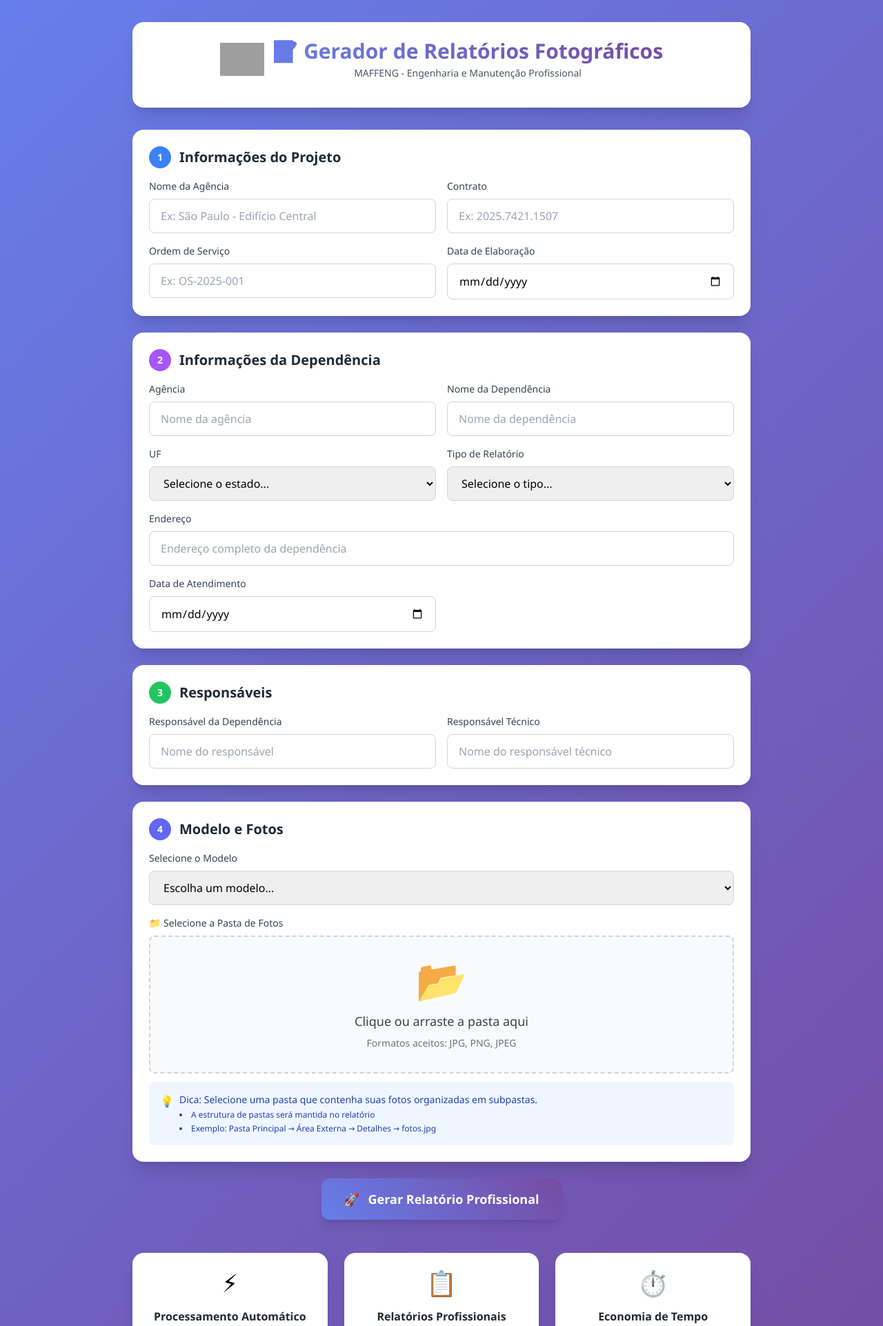
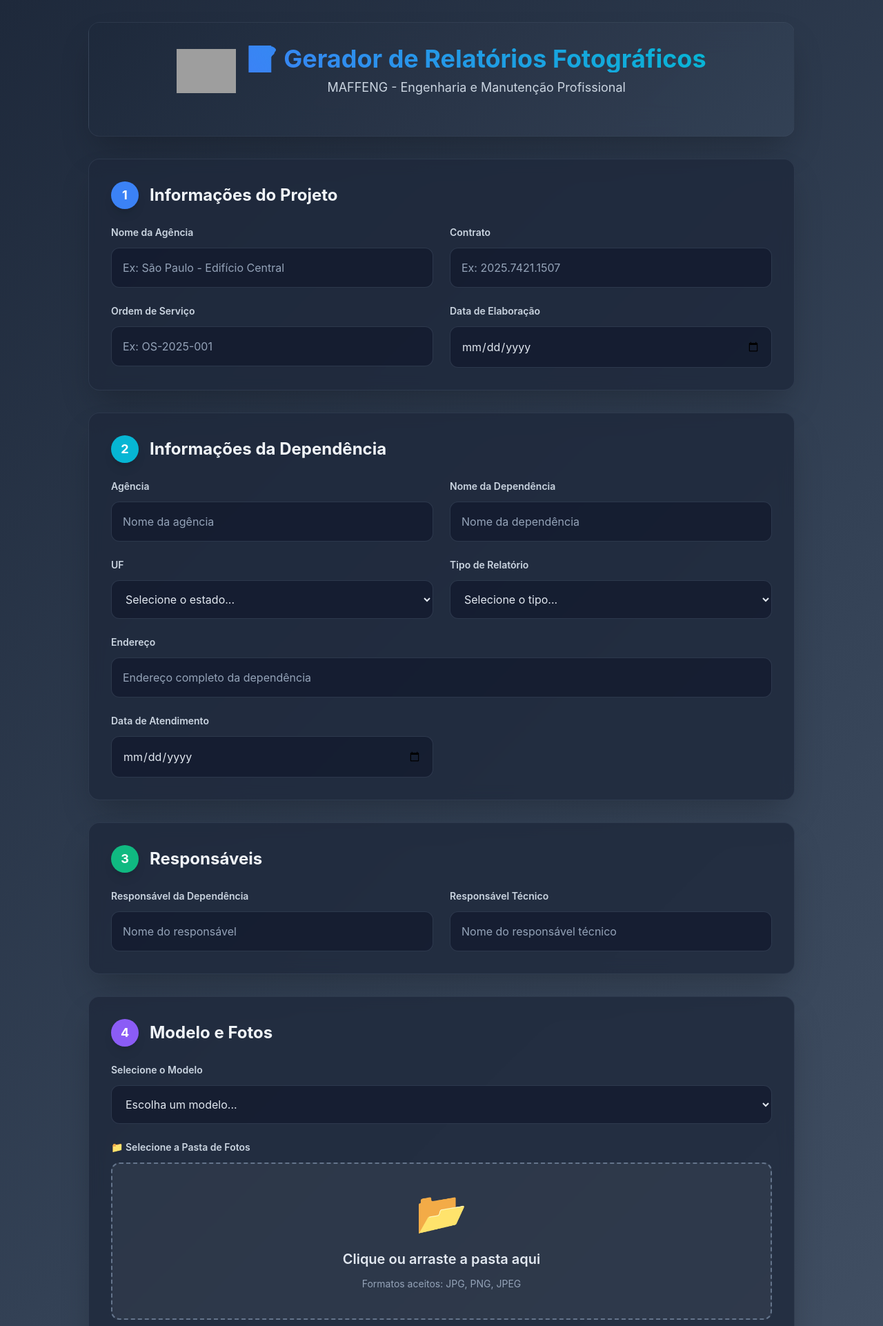
Before and after one commit to ThiagoNbarbosa/SCRIPT, a Flask app: page / in a window 1280 px wide. Shown: the top 1922 px of the page at 69% size. Run offline with Flask 3, Linux system fonts and the light colour scheme; some libraries are stand-ins or nearby versions; grey boxes are pictures that could not be loaded.

Commit message:
Assistant checkpoint: Aplicar design moderno com tons de azul escuro
Assistant generated file changes:
- templates/index.html: Atualizar design com tons similares ao dashboard MAFFENG

---

User prompt:

Eu quero alterar o estilo para semlhante ao aplicativo deployed recentemente.

https://maffeng-dashboard-despesas.replit.app/

eu quero tons semelhantes

Replit-Commit-Author: Assistant
Replit-Commit-Session-Id: c0f180aa-bf5d-4cf5-843b-313735b6b5fe

```diff
--- a/templates/index.html
+++ b/templates/index.html
@@ -8,44 +8,67 @@
     <script src="https://cdn.tailwindcss.com"></script>
     <style>
         body {
-            background: linear-gradient(135deg, #667eea 0%, #764ba2 100%);
+            background: linear-gradient(135deg, #1e293b 0%, #334155 50%, #475569 100%);
             min-height: 100vh;
-            font-family: 'Segoe UI', Tahoma, Geneva, Verdana, sans-serif;
+            font-family: 'Inter', 'Segoe UI', Tahoma, Geneva, Verdana, sans-serif;
         }
         .gradient-text {
-            background: linear-gradient(45deg, #667eea, #764ba2);
+            background: linear-gradient(45deg, #3b82f6, #06b6d4);
             -webkit-background-clip: text;
             -webkit-text-fill-color: transparent;
             background-clip: text;
         }
         .custom-file-upload {
-            border: 2px dashed #cbd5e0;
+            border: 2px dashed #64748b;
+            transition: all 0.3s ease;
+            background: rgba(255, 255, 255, 0.05);
+        }
+        .custom-file-upload:hover {
+            border-color: #3b82f6;
+            background: rgba(59, 130, 246, 0.1);
+        }
+        .btn-primary {
+            background: linear-gradient(135deg, #3b82f6 0%, #1d4ed8 100%);
             transition: all 0.3s ease;
         }
-        .custom-file-upload:hover {
-            border-color: #667eea;
-            background-color: #f7fafc;
+        .btn-primary:hover {
+            transform: translateY(-2px);
+            box-shadow: 0 20px 40px rgba(59, 130, 246, 0.4);
         }
-        .btn-gradient {
-            background: linear-gradient(45deg, #667eea, #764ba2);
-            transition: all 0.3s ease;
+        .card-dark {
+            background: rgba(30, 41, 59, 0.8);
+            backdrop-filter: blur(10px);
+            border: 1px solid rgba(100, 116, 139, 0.2);
         }
-        .btn-gradient:hover {
-            transform: translateY(-2px);
-            box-shadow: 0 10px 25px rgba(102, 126, 234, 0.3);
+        .input-dark {
+            background: rgba(15, 23, 42, 0.6);
+            border: 1px solid rgba(100, 116, 139, 0.3);
+            color: #e2e8f0;
+        }
+        .input-dark:focus {
+            background: rgba(15, 23, 42, 0.8);
+            border-color: #3b82f6;
+            box-shadow: 0 0 0 3px rgba(59, 130, 246, 0.1);
+        }
+        .input-dark::placeholder {
+            color: #94a3b8;
+        }
+        .header-gradient {
+            background: linear-gradient(135deg, rgba(30, 41, 59, 0.95) 0%, rgba(51, 65, 85, 0.95) 100%);
+            backdrop-filter: blur(20px);
         }
     </style>
 </head>
 <body class="min-h-screen py-8 px-4">
-    <div class="max-w-4xl mx-auto">
+    <div class="max-w-5xl mx-auto">
         <!-- Header com Logo -->
         <div class="text-center mb-8">
-            <div class="bg-white rounded-2xl p-6 shadow-xl mb-6">
-                <div class="flex items-center justify-center mb-4">
-                    <img src="/static/logo.png" alt="MAFFENG Logo" class="h-12 w-auto mr-3" onerror="this.style.display='none'">
+            <div class="header-gradient rounded-2xl p-8 shadow-2xl mb-6 border border-slate-600/30">
+                <div class="flex items-center justify-center mb-6">
+                    <img src="/static/logo.png" alt="MAFFENG Logo" class="h-16 w-auto mr-4" onerror="this.style.display='none'">
                     <div>
-                        <h1 class="text-3xl font-bold gradient-text">📝 Gerador de Relatórios Fotográficos</h1>
-                        <p class="text-gray-600 text-sm mt-1">MAFFENG - Engenharia e Manutenção Profissional</p>
+                        <h1 class="text-4xl font-bold gradient-text mb-2">📝 Gerador de Relatórios Fotográficos</h1>
+                        <p class="text-slate-300 text-lg">MAFFENG - Engenharia e Manutenção Profissional</p>
                     </div>
                 </div>
             </div>
@@ -55,7 +78,7 @@
         {% with messages = get_flashed_messages() %}
             {% if messages %}
                 {% for message in messages %}
-                    <div class="bg-green-100 border border-green-400 text-green-700 px-4 py-3 rounded-lg mb-6 shadow-md">
+                    <div class="bg-emerald-500/10 border border-emerald-500/30 text-emerald-300 px-6 py-4 rounded-xl mb-6 shadow-lg backdrop-blur-sm">
                         {{ message }}
                     </div>
                 {% endfor %}
@@ -63,64 +86,64 @@
         {% endwith %}
 
         <!-- Formulário Principal -->
-        <form method="POST" action="/upload_fotos" enctype="multipart/form-data" class="space-y-6">
+        <form method="POST" action="/upload_fotos" enctype="multipart/form-data" class="space-y-8">
 
             <!-- Informações do Projeto -->
-            <div class="bg-white rounded-2xl p-6 shadow-xl">
-                <h3 class="text-xl font-semibold text-gray-800 mb-4 flex items-center">
-                    <span class="bg-blue-500 text-white rounded-full w-8 h-8 flex items-center justify-center text-sm mr-3">1</span>
+            <div class="card-dark rounded-2xl p-8 shadow-2xl">
+                <h3 class="text-2xl font-bold text-slate-100 mb-6 flex items-center">
+                    <span class="bg-blue-500 text-white rounded-full w-10 h-10 flex items-center justify-center text-lg mr-4 shadow-lg">1</span>
                     Informações do Projeto
                 </h3>
-                <div class="grid grid-cols-1 md:grid-cols-2 gap-4">
+                <div class="grid grid-cols-1 md:grid-cols-2 gap-6">
                     <div>
-                        <label class="block text-sm font-medium text-gray-700 mb-2">Nome da Agência</label>
+                        <label class="block text-sm font-semibold text-slate-300 mb-3">Nome da Agência</label>
                         <input type="text" name="nome" required
-                               class="w-full px-4 py-3 border border-gray-300 rounded-lg focus:ring-2 focus:ring-blue-500 focus:border-transparent transition"
+                               class="input-dark w-full px-4 py-4 rounded-xl focus:outline-none transition-all duration-300"
                                placeholder="Ex: São Paulo - Edifício Central">
                     </div>
                     <div>
-                        <label class="block text-sm font-medium text-gray-700 mb-2">Contrato</label>
+                        <label class="block text-sm font-semibold text-slate-300 mb-3">Contrato</label>
                         <input type="text" name="ctr" required
-                               class="w-full px-4 py-3 border border-gray-300 rounded-lg focus:ring-2 focus:ring-blue-500 focus:border-transparent transition"
+                               class="input-dark w-full px-4 py-4 rounded-xl focus:outline-none transition-all duration-300"
                                placeholder="Ex: 2025.7421.1507">
                     </div>
                     <div>
-                        <label class="block text-sm font-medium text-gray-700 mb-2">Ordem de Serviço</label>
+                        <label class="block text-sm font-semibold text-slate-300 mb-3">Ordem de Serviço</label>
                         <input type="text" name="os" required
-                               class="w-full px-4 py-3 border border-gray-300 rounded-lg focus:ring-2 focus:ring-blue-500 focus:border-transparent transition"
+                               class="input-dark w-full px-4 py-4 rounded-xl focus:outline-none transition-all duration-300"
                                placeholder="Ex: OS-2025-001">
                     </div>
                     <div>
-                        <label class="block text-sm font-medium text-gray-700 mb-2">Data de Elaboração</label>
+                        <label class="block text-sm font-semibold text-slate-300 mb-3">Data de Elaboração</label>
                         <input type="date" name="data_elb" required
-                               class="w-full px-4 py-3 border border-gray-300 rounded-lg focus:ring-2 focus:ring-blue-500 focus:border-transparent transition">
+                               class="input-dark w-full px-4 py-4 rounded-xl focus:outline-none transition-all duration-300">
                     </div>
                 </div>
             </div>
 
             <!-- Informações da Dependência -->
-            <div class="bg-white rounded-2xl p-6 shadow-xl">
-                <h3 class="text-xl font-semibold text-gray-800 mb-4 flex items-center">
-                    <span class="bg-purple-500 text-white rounded-full w-8 h-8 flex items-center justify-center text-sm mr-3">2</span>
+            <div class="card-dark rounded-2xl p-8 shadow-2xl">
+                <h3 class="text-2xl font-bold text-slate-100 mb-6 flex items-center">
+                    <span class="bg-cyan-500 text-white rounded-full w-10 h-10 flex items-center justify-center text-lg mr-4 shadow-lg">2</span>
                     Informações da Dependência
                 </h3>
-                <div class="grid grid-cols-1 md:grid-cols-2 gap-4">
+                <div class="grid grid-cols-1 md:grid-cols-2 gap-6">
                     <div>
-                        <label class="block text-sm font-medium text-gray-700 mb-2">Agência</label>
+                        <label class="block text-sm font-semibold text-slate-300 mb-3">Agência</label>
                         <input type="text" name="ag" required
-                               class="w-full px-4 py-3 border border-gray-300 rounded-lg focus:ring-2 focus:ring-purple-500 focus:border-transparent transition"
+                               class="input-dark w-full px-4 py-4 rounded-xl focus:outline-none transition-all duration-300"
                                placeholder="Nome da agência">
                     </div>
                     <div>
-                        <label class="block text-sm font-medium text-gray-700 mb-2">Nome da Dependência</label>
+                        <label class="block text-sm font-semibold text-slate-300 mb-3">Nome da Dependência</label>
                         <input type="text" name="nome_dependencia" required
-                               class="w-full px-4 py-3 border border-gray-300 rounded-lg focus:ring-2 focus:ring-purple-500 focus:border-transparent transition"
+                               class="input-dark w-full px-4 py-4 rounded-xl focus:outline-none transition-all duration-300"
                                placeholder="Nome da dependência">
                     </div>
                     <div>
-                        <label class="block text-sm font-medium text-gray-700 mb-2">UF</label>
+                        <label class="block text-sm font-semibold text-slate-300 mb-3">UF</label>
                         <select name="uf" required
-                                class="w-full px-4 py-3 border border-gray-300 rounded-lg focus:ring-2 focus:ring-purple-500 focus:border-transparent transition">
+                                class="input-dark w-full px-4 py-4 rounded-xl focus:outline-none transition-all duration-300">
                             <option value="">Selecione o estado...</option>
                             <option value="AC">Acre</option>
                             <option value="AL">Alagoas</option>
@@ -152,9 +175,9 @@
                         </select>
                     </div>
                     <div>
-                        <label class="block text-sm font-medium text-gray-700 mb-2">Tipo de Relatório</label>
+                        <label class="block text-sm font-semibold text-slate-300 mb-3">Tipo de Relatório</label>
                         <select name="tipo" required
-                                class="w-full px-4 py-3 border border-gray-300 rounded-lg focus:ring-2 focus:ring-purple-500 focus:border-transparent transition">
+                                class="input-dark w-full px-4 py-4 rounded-xl focus:outline-none transition-all duration-300">
                             <option value="">Selecione o tipo...</option>
                             <option value="Preventivo">Preventivo</option>
                             <option value="Corretivo">Corretivo</option>
@@ -162,52 +185,52 @@
                         </select>
                     </div>
                     <div class="md:col-span-2">
-                        <label class="block text-sm font-medium text-gray-700 mb-2">Endereço</label>
+                        <label class="block text-sm font-semibold text-slate-300 mb-3">Endereço</label>
                         <input type="text" name="end" required
-                               class="w-full px-4 py-3 border border-gray-300 rounded-lg focus:ring-2 focus:ring-purple-500 focus:border-transparent transition"
+                               class="input-dark w-full px-4 py-4 rounded-xl focus:outline-none transition-all duration-300"
                                placeholder="Endereço completo da dependência">
                     </div>
                     <div>
-                        <label class="block text-sm font-medium text-gray-700 mb-2">Data de Atendimento</label>
+                        <label class="block text-sm font-semibold text-slate-300 mb-3">Data de Atendimento</label>
                         <input type="date" name="data_att" required
-                               class="w-full px-4 py-3 border border-gray-300 rounded-lg focus:ring-2 focus:ring-purple-500 focus:border-transparent transition">
+                               class="input-dark w-full px-4 py-4 rounded-xl focus:outline-none transition-all duration-300">
                     </div>
                 </div>
             </div>
 
             <!-- Responsáveis -->
-            <div class="bg-white rounded-2xl p-6 shadow-xl">
-                <h3 class="text-xl font-semibold text-gray-800 mb-4 flex items-center">
-                    <span class="bg-green-500 text-white rounded-full w-8 h-8 flex items-center justify-center text-sm mr-3">3</span>
+            <div class="card-dark rounded-2xl p-8 shadow-2xl">
+                <h3 class="text-2xl font-bold text-slate-100 mb-6 flex items-center">
+                    <span class="bg-emerald-500 text-white rounded-full w-10 h-10 flex items-center justify-center text-lg mr-4 shadow-lg">3</span>
                     Responsáveis
                 </h3>
-                <div class="grid grid-cols-1 md:grid-cols-2 gap-4">
+                <div class="grid grid-cols-1 md:grid-cols-2 gap-6">
                     <div>
-                        <label class="block text-sm font-medium text-gray-700 mb-2">Responsável da Dependência</label>
+                        <label class="block text-sm font-semibold text-slate-300 mb-3">Responsável da Dependência</label>
                         <input type="text" name="resp_dep" required
-                               class="w-full px-4 py-3 border border-gray-300 rounded-lg focus:ring-2 focus:ring-green-500 focus:border-transparent transition"
+                               class="input-dark w-full px-4 py-4 rounded-xl focus:outline-none transition-all duration-300"
                                placeholder="Nome do responsável">
                     </div>
                     <div>
-                        <label class="block text-sm font-medium text-gray-700 mb-2">Responsável Técnico</label>
+                        <label class="block text-sm font-semibold text-slate-300 mb-3">Responsável Técnico</label>
                         <input type="text" name="resp_tec" required
-                               class="w-full px-4 py-3 border border-gray-300 rounded-lg focus:ring-2 focus:ring-green-500 focus:border-transparent transition"
+                               class="input-dark w-full px-4 py-4 rounded-xl focus:outline-none transition-all duration-300"
                                placeholder="Nome do responsável técnico">
                     </div>
                 </div>
             </div>
 
             <!-- Seleção de Arquivos -->
-            <div class="bg-white rounded-2xl p-6 shadow-xl">
-                <h3 class="text-xl font-semibold text-gray-800 mb-4 flex items-center">
-                    <span class="bg-indigo-500 text-white rounded-full w-8 h-8 flex items-center justify-center text-sm mr-3">4</span>
+            <div class="card-dark rounded-2xl p-8 shadow-2xl">
+                <h3 class="text-2xl font-bold text-slate-100 mb-6 flex items-center">
+                    <span class="bg-violet-500 text-white rounded-full w-10 h-10 flex items-center justify-center text-lg mr-4 shadow-lg">4</span>
                     Modelo e Fotos
                 </h3>
-                <div class="space-y-4">
+                <div class="space-y-6">
                     <div>
-                        <label class="block text-sm font-medium text-gray-700 mb-2">Selecione o Modelo</label>
+                        <label class="block text-sm font-semibold text-slate-300 mb-3">Selecione o Modelo</label>
                         <select name="modelo" required
-                                class="w-full px-4 py-3 border border-gray-300 rounded-lg focus:ring-2 focus:ring-indigo-500 focus:border-transparent transition">
+                                class="input-dark w-full px-4 py-4 rounded-xl focus:outline-none transition-all duration-300">
                             <option value="">Escolha um modelo...</option>
                             {% for modelo in modelos %}
                                 <option value="{{ modelo }}">{{ modelo.replace('.docx', '') }}</option>
@@ -216,26 +239,26 @@
                     </div>
 
                     <div>
-                        <label class="block text-sm font-medium text-gray-700 mb-2">📁 Selecione a Pasta de Fotos</label>
-                        <div class="custom-file-upload border-2 border-dashed border-gray-300 rounded-lg p-8 text-center bg-gray-50">
+                        <label class="block text-sm font-semibold text-slate-300 mb-3">📁 Selecione a Pasta de Fotos</label>
+                        <div class="custom-file-upload border-2 border-dashed rounded-xl p-10 text-center">
                             <input type="file" id="fotos" name="pasta_fotos"
                                    webkitdirectory directory multiple accept="image/*"
                                    required class="hidden">
                             <label for="fotos" class="cursor-pointer">
-                                <div class="text-6xl mb-4">📂</div>
-                                <p class="text-lg font-medium text-gray-700 mb-2">Clique ou arraste a pasta aqui</p>
-                                <p class="text-sm text-gray-500">Formatos aceitos: JPG, PNG, JPEG</p>
+                                <div class="text-6xl mb-6 text-slate-400">📂</div>
+                                <p class="text-xl font-semibold text-slate-200 mb-3">Clique ou arraste a pasta aqui</p>
+                                <p class="text-sm text-slate-400">Formatos aceitos: JPG, PNG, JPEG</p>
                             </label>
-                            <div id="file-count" class="mt-4 p-3 bg-blue-100 rounded-lg hidden">
-                                <p class="text-blue-800 font-medium"></p>
+                            <div id="file-count" class="mt-6 p-4 bg-blue-500/10 rounded-xl border border-blue-500/30 hidden">
+                                <p class="text-blue-300 font-semibold"></p>
                             </div>
                         </div>
-                        <div class="mt-3 p-4 bg-blue-50 rounded-lg">
+                        <div class="mt-4 p-6 bg-slate-800/50 rounded-xl border border-slate-600/30">
                             <div class="flex items-start">
-                                <span class="text-blue-500 mr-2">💡</span>
-                                <div class="text-sm text-blue-800">
-                                    <p class="font-medium mb-1">Dica: Selecione uma pasta que contenha suas fotos organizadas em subpastas.</p>
-                                    <ul class="list-disc list-inside space-y-1 text-xs">
+                                <span class="text-blue-400 mr-3 text-xl">💡</span>
+                                <div class="text-sm text-slate-300">
+                                    <p class="font-semibold mb-2">Dica: Selecione uma pasta que contenha suas fotos organizadas em subpastas.</p>
+                                    <ul class="list-disc list-inside space-y-1 text-xs text-slate-400">
                                         <li>A estrutura de pastas será mantida no relatório</li>
                                         <li>Exemplo: Pasta Principal → Área Externa → Detalhes → fotos.jpg</li>
                                     </ul>
@@ -249,34 +272,34 @@
             <!-- Botão de Envio -->
             <div class="text-center">
                 <button type="submit"
-                        class="btn-gradient text-white px-8 py-4 rounded-xl font-bold text-lg shadow-lg hover:shadow-xl transform transition duration-300 hover:scale-105">
-                    <span class="mr-2">🚀</span> Gerar Relatório Profissional
+                        class="btn-primary text-white px-12 py-5 rounded-xl font-bold text-xl shadow-2xl hover:shadow-blue-500/25 transform transition duration-300 hover:scale-105">
+                    <span class="mr-3">🚀</span> Gerar Relatório Profissional
                 </button>
             </div>
         </form>
 
         <!-- Features Section -->
-        <div class="mt-12 grid grid-cols-1 md:grid-cols-3 gap-6">
-            <div class="bg-white rounded-2xl p-6 shadow-xl text-center">
-                <div class="text-4xl mb-4">⚡</div>
-                <h4 class="font-bold text-gray-800 mb-2">Processamento Automático</h4>
-                <p class="text-sm text-gray-600">Organização sistemática das fotos seguindo a estrutura de pastas</p>
+        <div class="mt-16 grid grid-cols-1 md:grid-cols-3 gap-8">
+            <div class="card-dark rounded-2xl p-8 shadow-2xl text-center border border-slate-600/30">
+                <div class="text-5xl mb-6">⚡</div>
+                <h4 class="font-bold text-slate-100 text-xl mb-3">Processamento Automático</h4>
+                <p class="text-sm text-slate-400">Organização sistemática das fotos seguindo a estrutura de pastas</p>
             </div>
-            <div class="bg-white rounded-2xl p-6 shadow-xl text-center">
-                <div class="text-4xl mb-4">📋</div>
-                <h4 class="font-bold text-gray-800 mb-2">Relatórios Profissionais</h4>
-                <p class="text-sm text-gray-600">Documentos formatados profissionalmente com sua marca</p>
+            <div class="card-dark rounded-2xl p-8 shadow-2xl text-center border border-slate-600/30">
+                <div class="text-5xl mb-6">📋</div>
+                <h4 class="font-bold text-slate-100 text-xl mb-3">Relatórios Profissionais</h4>
+                <p class="text-sm text-slate-400">Documentos formatados profissionalmente com sua marca</p>
             </div>
-            <div class="bg-white rounded-2xl p-6 shadow-xl text-center">
-                <div class="text-4xl mb-4">⏱️</div>
-                <h4 class="font-bold text-gray-800 mb-2">Economia de Tempo</h4>
-                <p class="text-sm text-gray-600">Processo que levaria horas agora é feito em minutos</p>
+            <div class="card-dark rounded-2xl p-8 shadow-2xl text-center border border-slate-600/30">
+                <div class="text-5xl mb-6">⏱️</div>
+                <h4 class="font-bold text-slate-100 text-xl mb-3">Economia de Tempo</h4>
+                <p class="text-sm text-slate-400">Processo que levaria horas agora é feito em minutos</p>
             </div>
         </div>
 
         <!-- Footer -->
-        <div class="text-center mt-12">
-            <p class="text-white text-sm opacity-75">
+        <div class="text-center mt-16">
+            <p class="text-slate-400 text-sm">
                 DEV: Thiago Nascimento
             </p>
         </div>
@@ -298,17 +321,17 @@
 
         // Animar entrada dos cards
         window.addEventListener('load', function() {
-            const cards = document.querySelectorAll('.bg-white');
+            const cards = document.querySelectorAll('.card-dark');
             cards.forEach((card, index) => {
                 setTimeout(() => {
                     card.style.opacity = '0';
-                    card.style.transform = 'translateY(20px)';
-                    card.style.transition = 'all 0.6s ease';
+                    card.style.transform = 'translateY(30px)';
+                    card.style.transition = 'all 0.8s ease';
                     setTimeout(() => {
                         card.style.opacity = '1';
                         card.style.transform = 'translateY(0)';
                     }, 100);
-                }, index * 150);
+                }, index * 200);
             });
         });
     </script>
```
